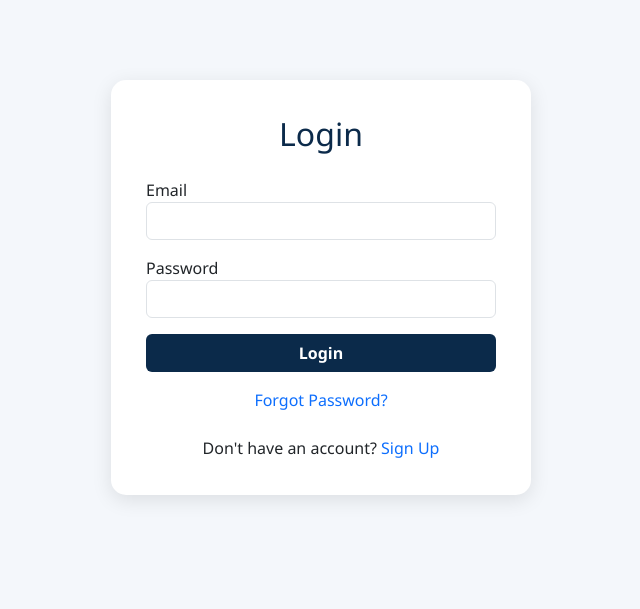
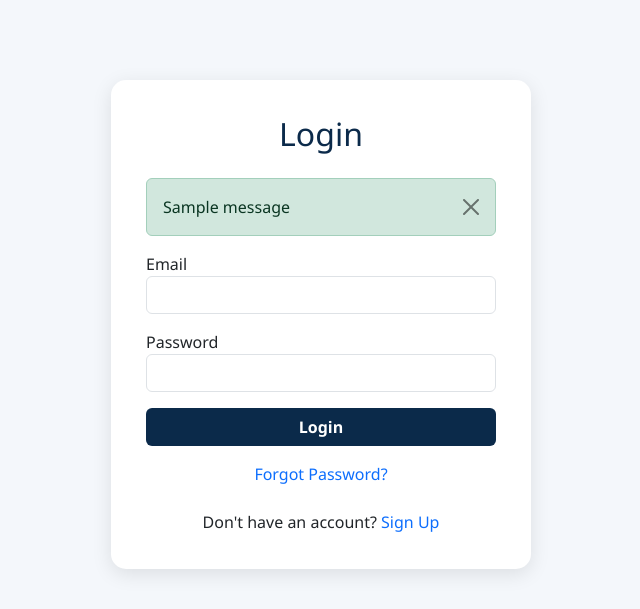
Before and after one commit to Bhavna851/Kaushal-Setu, a Flask app: page /login in a window 1280 px wide. Shown: the top 609 px of the page, without its empty margins (319-959 px from the left). Run offline with Flask 3, Linux system fonts and the light colour scheme; tables that the repository leaves empty hold one stand-in row (values such as "Sample post"); one stand-in notice (Sample message) is shown.

Commit message:
login.html

```diff
--- a/app/templates/login.html
+++ b/app/templates/login.html
@@ -50,8 +50,20 @@
 <body>
 
     <div class="login-card">
+       <form method="POST">
+            <h2>Login</h2>
 
-        <h2>Login</h2>
+            {% with messages = get_flashed_messages(with_categories=true) %}
+            {% if messages %}
+            {% for category, message in messages %}
+            <div class="alert alert-{{ category }} alert-dismissible fade show" role="alert">
+                {{ message }}
+                <button type="button" class="btn-close" data-bs-dismiss="alert"></button>
+            </div>
+            {% endfor %}
+            {% endif %}
+            {% endwith %}
+
 
         <form method="POST">
 
```
